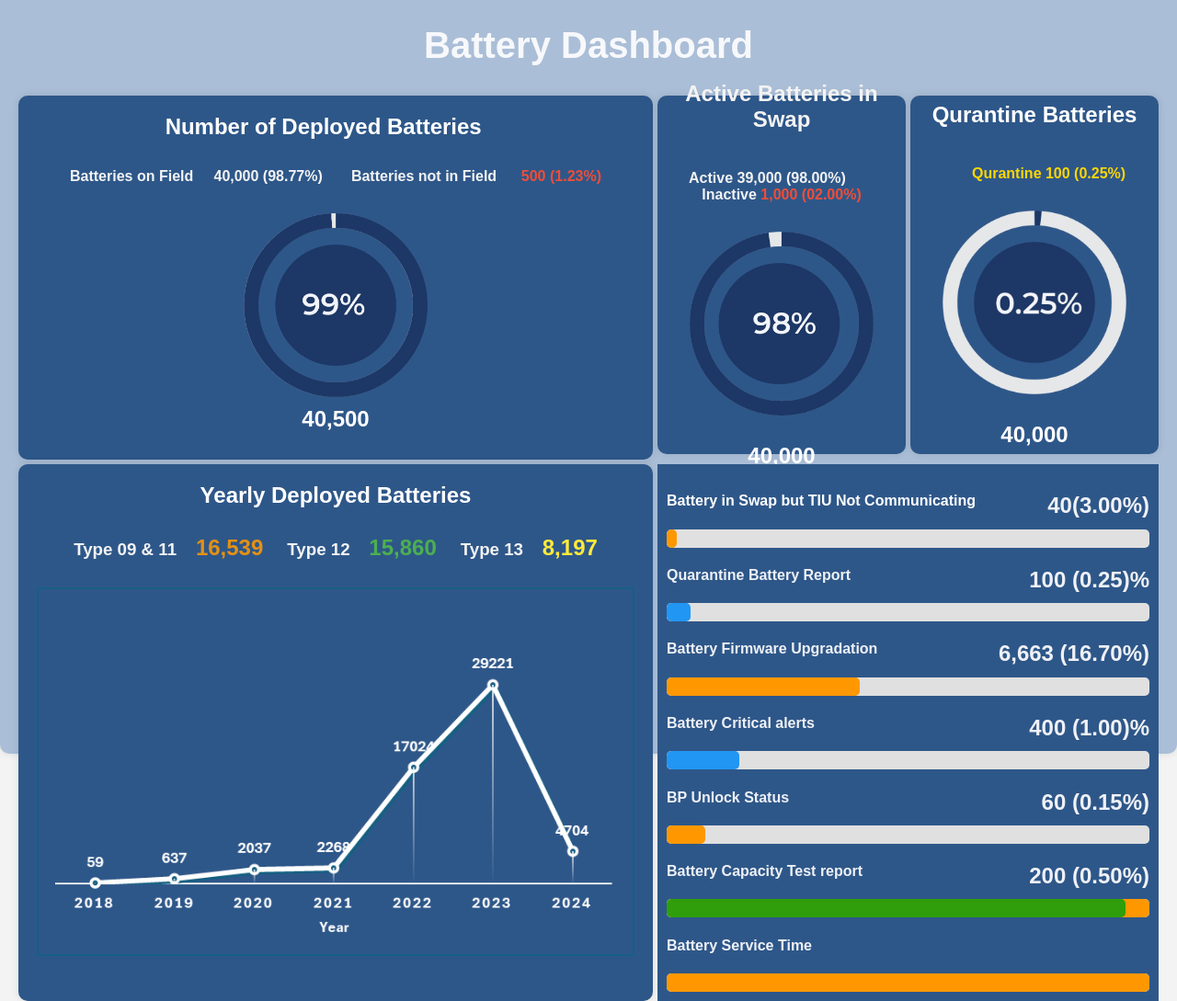
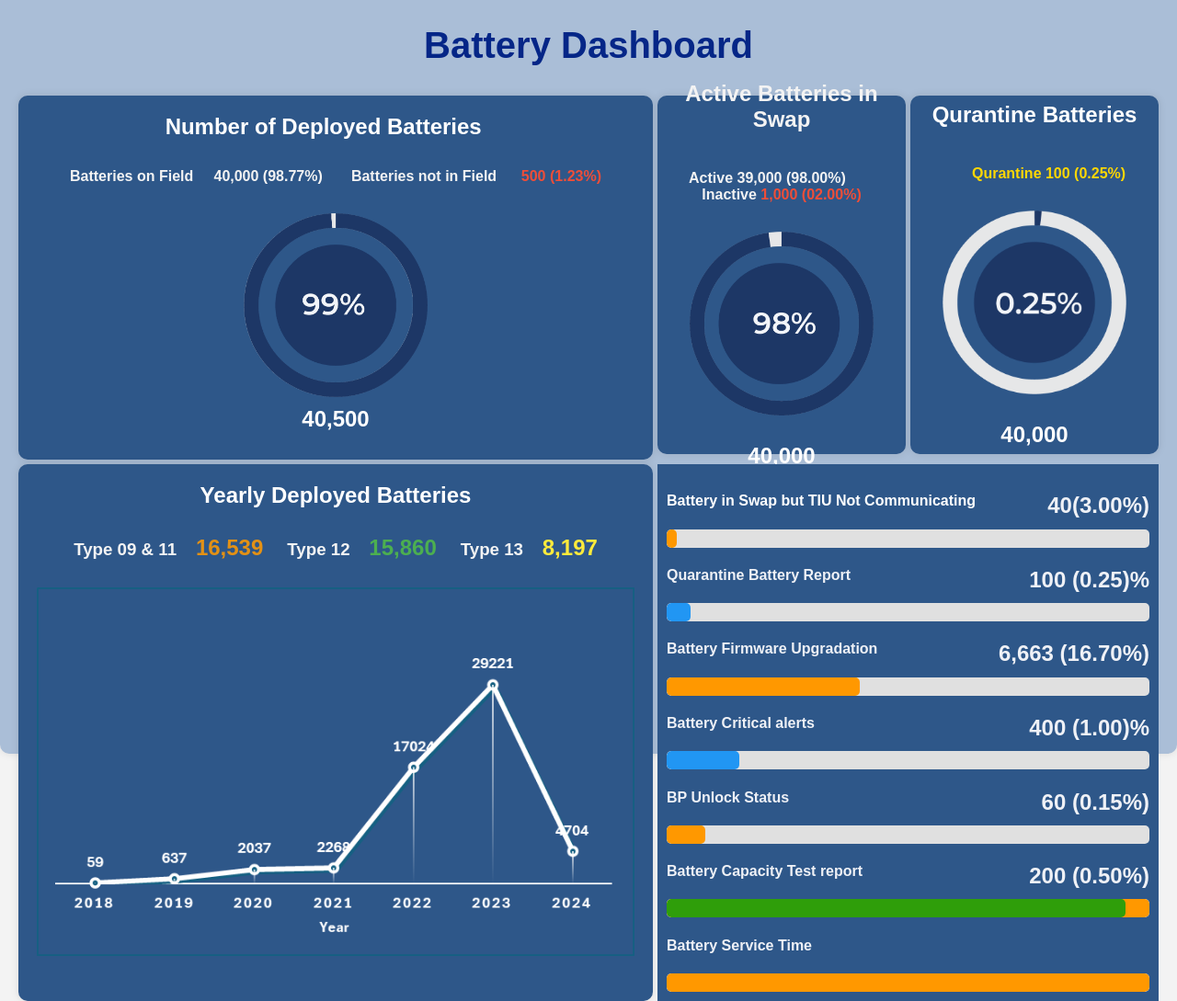
Before and after one commit to kgnaveen61/FinalBPdashboard, a plain HTML site: page index.html in a window 1280 px wide. Shown: the whole page at 92% size. Drawn offline with Linux system fonts and the light colour scheme.

Commit message:
Update index.html

```diff
--- a/index.html
+++ b/index.html
@@ -133,7 +133,7 @@
 </head>
 <body>
     <div class="dashboard">
-        <h1 style="font-size: 40px; text-align: center; color: #f7f8fb;">Battery Dashboard</h1>
+        <h1 style="font-size: 40px; text-align: center; color: #052687;">Battery Dashboard</h1>
         <div class="card">
             <a href="Citywisebreakup.html" style="text-decoration: none;">
             <h2>Number of Deployed Batteries &nbsp;&nbsp;&nbsp; </h2>
```
